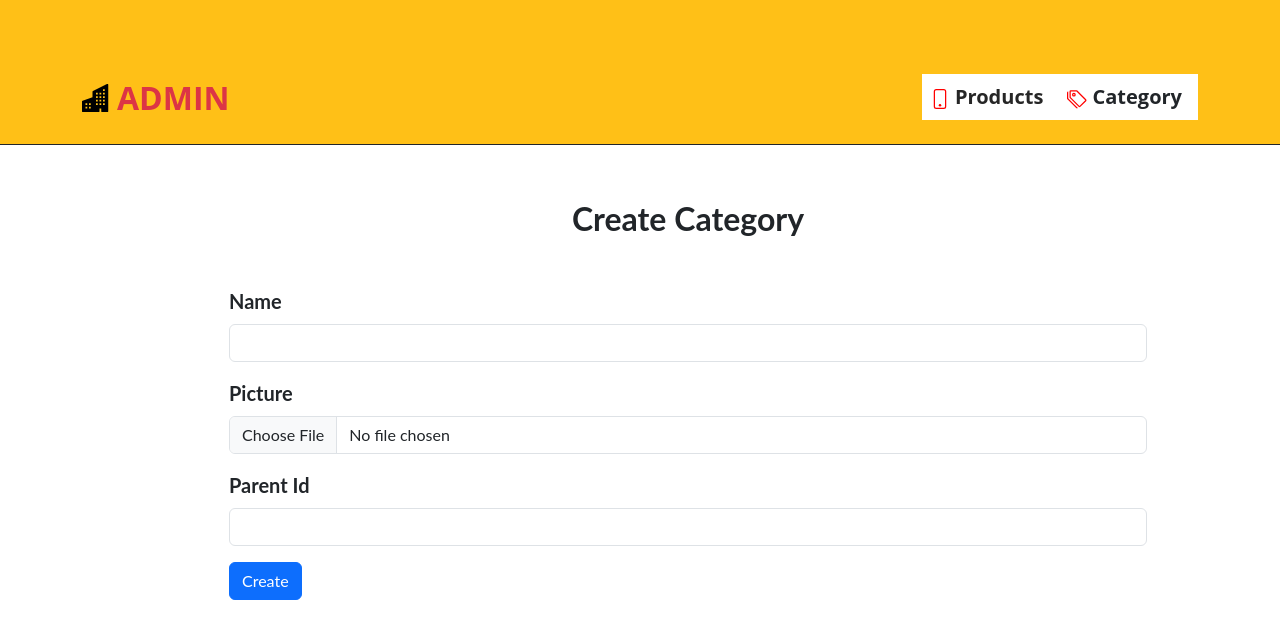
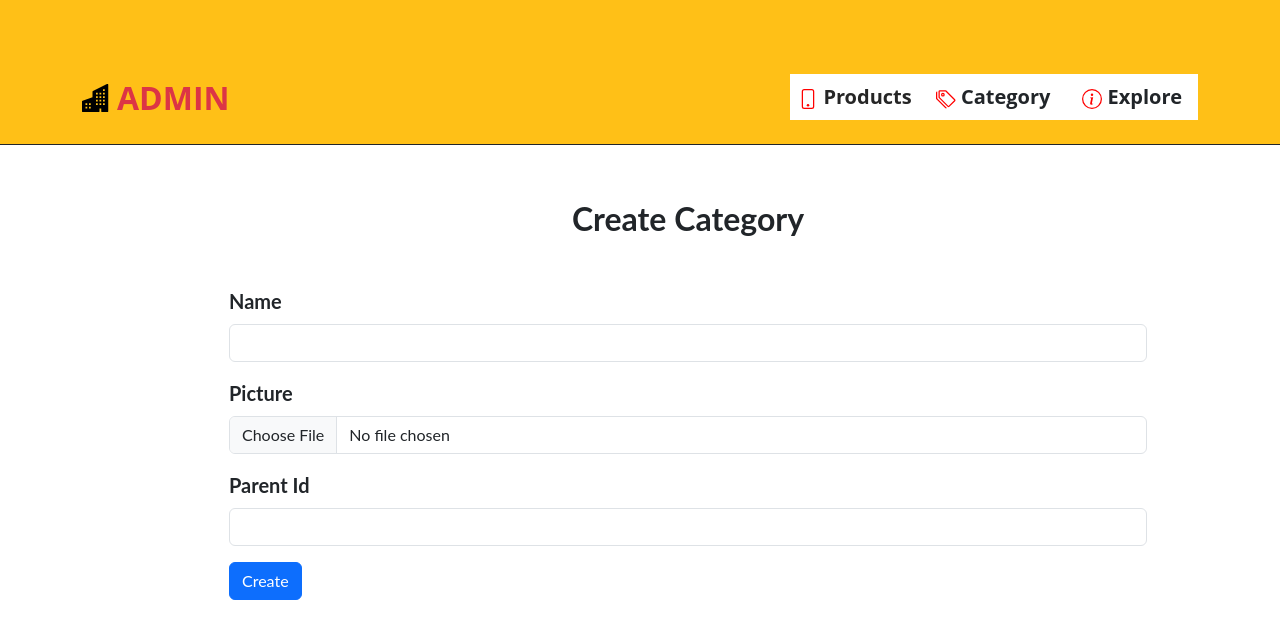
Before and after one commit to shadw77/Nodejs-VueJs-task, a Vue app in the folder client/: page /create-category in a window 1280 px wide. Shown: the top 638 px of the page. Built offline with nearby package versions, Linux system fonts and the light colour scheme.

Commit message:
top parent categories and children

```diff
--- a/client/src/components/TopLayout.vue
+++ b/client/src/components/TopLayout.vue
@@ -1,7 +1,7 @@
 <template>
   <!-- Navbar -->
   <nav
-    class="navbar navbar-expand-lg navbar-scroll  fixed-top shadow-0 border-bottom border-dark mb-5"
+    class="navbar navbar-expand-lg navbar-scroll fixed-top shadow-0 border-bottom border-dark mb-5"
   >
     <div class="container">
       <a class="navbar-brand fs-2 text-danger" href="#!">
@@ -74,6 +74,30 @@
               Category
             </router-link>
           </div>
+
+          <div class="list-group list-group-flush my-3">
+            <router-link
+              to="/form"
+              class="list-group-item list-group-item-action"
+            >
+              <svg
+                xmlns="http://www.w3.org/2000/svg"
+                width="20"
+                height="20"
+                fill="red"
+                class="bi bi-info-circle"
+                viewBox="0 0 16 16"
+              >
+                <path
+                  d="M8 15A7 7 0 1 1 8 1a7 7 0 0 1 0 14m0 1A8 8 0 1 0 8 0a8 8 0 0 0 0 16"
+                />
+                <path
+                  d="m8.93 6.588-2.29.287-.082.38.45.083c.294.07.352.176.288.469l-.738 3.468c-.194.897.105 1.319.808 1.319.545 0 1.178-.252 1.465-.598l.088-.416c-.2.176-.492.246-.686.246-.275 0-.375-.193-.304-.533zM9 4.5a1 1 0 1 1-2 0 1 1 0 0 1 2 0"
+                />
+              </svg>
+              Explore
+            </router-link>
+          </div>
         </ul>
       </div>
     </div>
--- a/client/src/router.js
+++ b/client/src/router.js
@@ -9,7 +9,7 @@ import CategoriesList from "./views/Category/CategoriesList.vue";
 import CategoryShow from "./views/Category/CategoryShow.vue";
 import CategoryEdit from "./views/Category/CategoryEdit.vue";
 import CategoryCreate from "./views/Category/CategoryCreate.vue";
-
+import ProductForm from "./views/Product/ProductForm.vue";
 const routes = [
   {
     path: "/",
@@ -54,6 +54,11 @@ const routes = [
     name: "create-category",
     component: CategoryCreate,
   },
+  {
+    path: "/form",
+    name: "form",
+    component: ProductForm,
+  },
 ];
 
 const router = createRouter({
--- a/client/src/views/Category/CategoryCreate.vue
+++ b/client/src/views/Category/CategoryCreate.vue
@@ -36,7 +36,7 @@
                 class="form-control"
                 id="parent_id"
                 v-model="category.parent_id"
-                required
+
               />
             </div>
 
@@ -66,7 +66,13 @@ export default {
     createCategory() {
       const formData = new FormData();
       formData.append("name", this.category.name);
-      formData.append("parent_id", this.category.parent_id);
+if (this.category.parent_id !== null && this.category.parent_id !== "") {
+  formData.append("parent_id", this.category.parent_id);
+} else {
+  formData.append("parent_id", null);
+}
+
+
       formData.append("picture", this.picture);
       axios
         .post(`http://localhost:3002/api/categories/`, formData)
--- /dev/null
+++ b/client/src/views/Product/ProductForm.vue
@@ -0,0 +1,84 @@
+<template>
+  <div class="container-fluid">
+    <h2 class="fw-bold">Select Category</h2>
+    <select v-model="selectedCategoryId" class="form-select" @change="handleCategoryChange">
+      <option value="">Select a Category</option>
+      <option v-for="category in topParentCategories" :key="category.id" :value="category.id">
+        {{ category.name }}
+      </option>
+    </select>
+
+    <div v-if="selectedCategoryId">
+      <h3 class="fw-bold text-danger">Selected Category: {{ selectedCategoryName }}</h3>
+
+      <!-- Display products of the selected category -->
+      <ul>
+        <li v-for="product in selectedCategoryProducts" :key="product.id">
+          {{ product.name }}
+        </li>
+      </ul>
+
+      <!-- Display children categories of the selected category -->
+      <div v-if="selectedCategoryChildren.length">
+        <h4 class="fw-bold text-danger">Children Categories:</h4>
+        <ul>
+          <li v-for="childCategory in selectedCategoryChildren" :key="childCategory.id">
+            {{ childCategory.name }}
+          </li>
+        </ul>
+      </div>
+    </div>
+  </div>
+</template>
+
+<script>
+import axios from "axios";
+
+export default {
+  data() {
+    return {
+      categories: [], // Full list of categories
+      topParentCategories: [], // Top-level parent categories
+      selectedCategoryId: "",
+      selectedCategoryName: "",
+      selectedCategoryProducts: [],
+      selectedCategoryChildren: [],
+    };
+  },
+  mounted() {
+    // Fetch all categories initially
+    this.fetchAllCategories();
+  },
+  methods: {
+    async fetchAllCategories() {
+      try {
+        const response = await axios.get("http://localhost:3002/api/categories");
+        this.categories = response.data;
+
+        // Extract top-level parent categories
+        this.topParentCategories = this.categories.filter((category) => !category.parent_id);
+      } catch (error) {
+        console.error("Error fetching categories:", error);
+      }
+    },
+    async fetchSelectedCategory() {
+      try {
+        const response = await axios.get(`http://localhost:3002/api/categories/${this.selectedCategoryId}`);
+        this.selectedCategoryName = response.data.name;
+        this.selectedCategoryProducts = response.data.products;
+        this.selectedCategoryChildren = this.categories.filter((category) => category.parent_id === this.selectedCategoryId);
+      } catch (error) {
+        console.error("Error fetching selected category:", error);
+      }
+    },
+    handleCategoryChange() {
+      // Fetch and display children of the selected category
+      this.fetchSelectedCategory();
+    },
+  },
+};
+</script>
+
+<style>
+/* Add your styling here if needed */
+</style>
```
